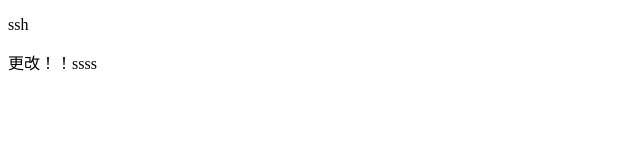
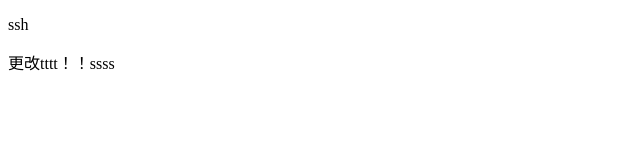
Before and after one commit to 481036345/web, a plain HTML site: page index.html in a window 1280 px wide. Shown: the full height of the page, 0-640 px from the left. Drawn offline with Linux system fonts and the light colour scheme.

```diff
--- a/index.html
+++ b/index.html
@@ -8,6 +8,6 @@
   </head>
   <body>
     <p>ssh</p>
-    <p>更改！！ssss</p>
+    <p>更改tttt！！ssss</p>
   </body>
 </html>
```
